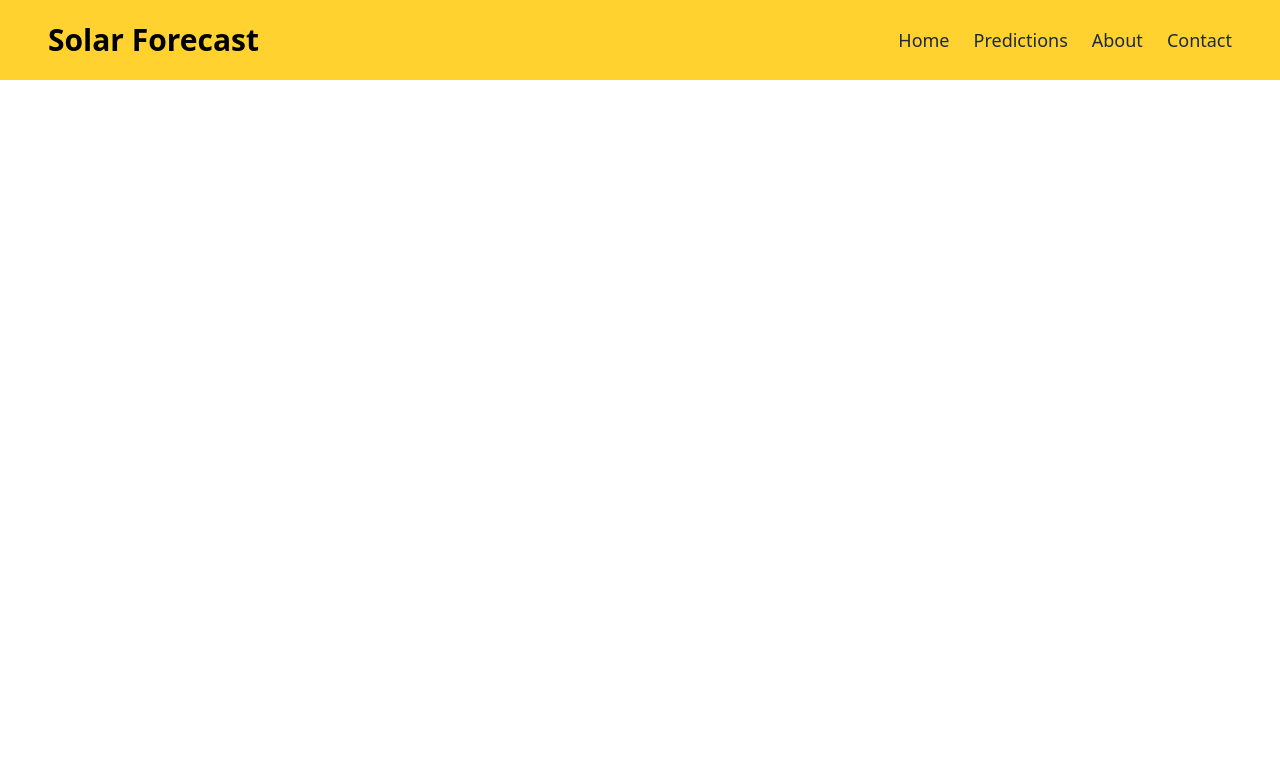
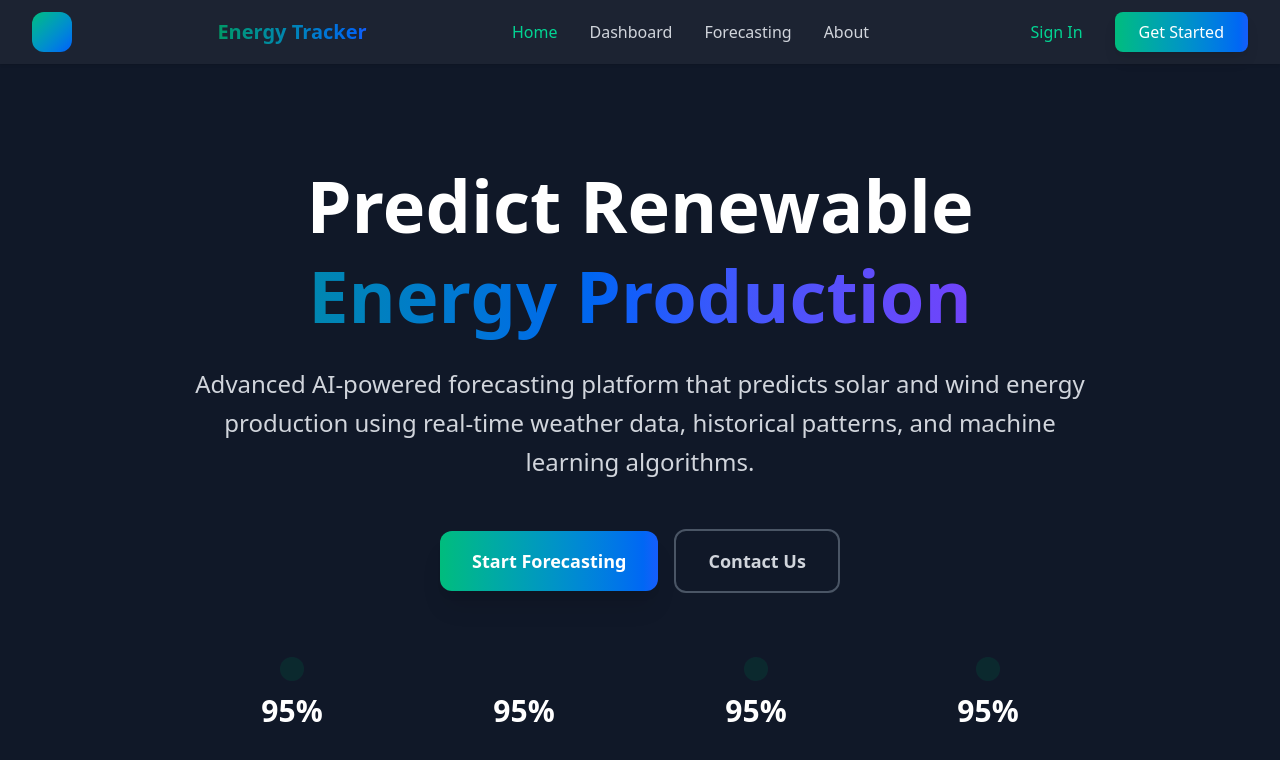
Before and after one commit to ShouvikNITS/Solar_Prediction, a Next.js app: page / in a window 1280 px wide. Shown: the top 760 px of the page. Built offline with nearby package versions, Linux system fonts and the light colour scheme.

Commit message:
Added Home Section

```diff
--- a/package.json
+++ b/package.json
@@ -9,11 +9,14 @@
     "lint": "next lint"
   },
   "dependencies": {
+    "@react-three/drei": "^10.1.2",
+    "@react-three/fiber": "^9.1.2",
     "framer-motion": "^12.16.0",
     "next": "15.3.3",
     "react": "^19.0.0",
     "react-dom": "^19.0.0",
-    "react-icons": "^5.5.0"
+    "react-icons": "^5.5.0",
+    "three": "^0.177.0"
   },
   "devDependencies": {
     "@eslint/eslintrc": "^3",
--- a/src/app/page.tsx
+++ b/src/app/page.tsx
@@ -2,6 +2,60 @@ import Navbar from "@/components/Navbar";
 
 export default function Home() {
   return (
-    <Navbar />
+      <div>
+        <Navbar />
+          <div className="min-h-screen bg-gray-900">
+            <section className="relative from-gray-900 via-gray-800 to-gray-900 py-20 lg:py-24 overflow-hidden">
+                <div className="absolute inset-0 opacity-5"></div>
+                <div className="max-w-7xl mx-auto px-4 sm:px-6 lg:px-8 relative">
+                    <div className="text-center">
+                        <h1 className="text-4xl md:text-6xl lg:text-7xl font-bold text-white leading-tight mb-6">Predict Renewable
+                            <span className="block bg-gradient-to-r from-emerald-600 via-blue-600 to-purple-600 bg-clip-text text-transparent">Energy Production</span>
+                        </h1>
+
+                        <p className="text-xl md:text-2xl text-gray-300 max-w-4xl mx-auto mb-12 leading-relaxed">
+                            Advanced AI-powered forecasting platform that predicts solar and wind energy production using real-time weather data, historical patterns, and machine learning algorithms.
+                        </p>
+
+                        <div className="flex flex-col sm:flex-row gap-4 justify-center items-center mb-16">
+                            <button className="group px-8 py-4 bg-gradient-to-r from-emerald-500 to-blue-600 text-white rounded-xl font-semibold text-lg hover:from-emerald-600 hover:to-blue-700 transition-all duration-300 shadow-xl hover:shadow-2xl transform hover:-translate-y-1 flex items-center">Start Forecasting</button>
+                            <button className="px-8 py-4 border-2 border-gray-600 text-gray-300 rounded-xl font-semibold text-lg hover:border-emerald-400 hover:text-emerald-400 transition-all duration-300">Contact Us</button>
+                        </div>
+
+                        <div className="grid grid-cols-2 md:grid-cols-4 gap-8 max-w-4xl mx-auto">
+                            <div className="text-center group">
+                                <div className="flex justify-center mb-3">
+                                    <div className="p-3 bg-emerald-900/30 rounded-xl group-hover:bg-emerald-200 dark:group-hover:bg-emerald-900/50 transition-colors duration-200"></div>
+                                </div>
+                                <div className="text-3xl font-bold text-white mb-1">95%</div>
+                                <div className="text-gray-300 font-medium"></div>
+                            </div>
+                            <div className="text-center group">
+                                <div className="flex justify-center mb-3">
+                                    <div className="p-3 :bg-emerald-900/30 rounded-xl group-hover:bg-emerald-200 dark:group-hover:bg-emerald-900/50 transition-colors duration-200"></div>
+                                </div>
+                                <div className="text-3xl font-bold text-white mb-1">95%</div>
+                                <div className="text-gray-300 font-medium"></div>
+                            </div>
+                            <div className="text-center group">
+                                <div className="flex justify-center mb-3">
+                                    <div className="p-3 bg-emerald-900/30 rounded-xl group-hover:bg-emerald-200 dark:group-hover:bg-emerald-900/50 transition-colors duration-200"></div>
+                                </div>
+                                <div className="text-3xl font-bold text-white mb-1">95%</div>
+                                <div className="text-gray-300 font-medium"></div>
+                            </div>
+                            <div className="text-center group">
+                                <div className="flex justify-center mb-3">
+                                    <div className="p-3 bg-emerald-900/30 rounded-xl group-hover:bg-emerald-200 dark:group-hover:bg-emerald-900/50 transition-colors duration-200"></div>
+                                </div>
+                                <div className="text-3xl font-bold text-white mb-1">95%</div>
+                                <div className="text-gray-300 font-medium"></div>
+                            </div>
+                        </div>
+                    </div>
+                </div>
+            </section>
+          </div>
+      </div>
   );
 }
--- a/src/components/Navbar.tsx
+++ b/src/components/Navbar.tsx
@@ -1,65 +1,77 @@
 'use client'
 
 import Link from "next/link";
-import {MdMenu} from "react-icons/md";
+import {FaBars} from "react-icons/fa";
+import { motion, AnimatePresence } from "framer-motion";
 import {useState} from "react";
-import {motion, AnimatePresence} from "framer-motion";
 
 export default function Navbar() {
 
     const [isOpen, setIsOpen] = useState(false);
-
-    const toggleMenu = () => {
-        setIsOpen(!isOpen);
-    }
+    const toggleMenu = () => setIsOpen(!isOpen);
 
     return (
-        <div className="h-20 w-full bg-amber-300 flex items-center justify-between font-semibold px-4 lg:px-12">
-            <div>
-                <h2 className="text-2xl lg:text-3xl">Solar Forecast</h2>
+        <div className = "bg-gray-900/95 backdrop-blur-sm shadow-sm sticky top-0 z-50 border-gray-800">
+            <div className="max-w-7xl mx-auto px-4 sm:px-6 lg:px-8">
+                <div className="flex justify-between items-center h-16">
+                    <Link href="/" className="flex items-center space-x-2">
+                        <div className="flex items-center justify-center w-10 h-10 bg-gradient-to-br from-emerald-500 to-blue-600 rounded-xl">
+                            {/*image*/}
+                        </div>
+                    </Link>
+                    <span className="text-xl font-bold bg-gradient-to-r from-emerald-600 to-blue-600 bg-clip-text text-transparent">Energy Tracker</span>
+
+                    <nav className="hidden md:flex items-center space-x-8">
+                        <Link href="/" className="font-medium text-emerald-400">Home</Link>
+                        <Link href="/" className="font-medium text-gray-300 hover:text-emerald-400">Dashboard</Link>
+                        <Link href="/" className="font-medium text-gray-300 hover:text-emerald-400">Forecasting</Link>
+                        <Link href="/" className="font-medium text-gray-300 hover:text-emerald-400">About</Link>
+                    </nav>
+
+                    <div className="hidden md:flex items-center space-x-4">
+                        <button className="px-4 py-2 text-emerald-400 hover:text-emerald-300 duration-200 font-medium">Sign In</button>
+                        <button className="px-6 py-2 bg-gradient-to-r from-emerald-500 to-blue-600 text-white rounded-lg hover:from-emerald-600 hover:to-blue-700 transition-all duration-200 font-medium shadow-lg hover:shadow-xl">Get Started</button>
                     </div>
 
-            <div className="lg:flex">
-                <button className="flex lg:hidden" onClick={toggleMenu}>
-                    <MdMenu size={26} />
+                    <div className="md:hidden flex items-center space-x-2">
+                        <button className="p-2 rounded-lg text-gray-400 hover:text-emerald-400 hover:bg-gray-800 duration-200" onClick={toggleMenu}>
+                            <FaBars />
                         </button>
-
-                <div className="hidden lg:flex gap-6 text-gray-800 text-[18px] font-medium">
-                    <Link href="/">Home</Link>
-                    <Link href="/predictions">Predictions</Link>
-                    <Link href="/about">About</Link>
-                    <Link href="/contact">Contact</Link>
-                </div>
                     </div>
 
                     <AnimatePresence>
-                {
-                    isOpen && (
+                        {isOpen && (
                             <>
+                                {/* Backdrop */}
                                 <motion.div
-                                className="fixed inset-0 bg-black bg-opacity-50 z-40"
+                                    className="fixed inset-0 bg-black bg-opacity-70 z-40"
                                     initial={{ opacity: 0 }}
                                     animate={{ opacity: 1 }}
                                     exit={{ opacity: 0 }}
-                                onClick={toggleMenu}/>
+                                    onClick={toggleMenu}
+                                />
 
+                                {/* Sidebar */}
                                 <motion.div
-                                className="fixed top-0 left-0 h-full w-[70%] bg-amber-300 z-50 p-6 flex flex-col gap-8 shadow-lg"
                                     initial={{ x: "-100%" }}
                                     animate={{ x: 0 }}
                                     exit={{ x: "-100%" }}
                                     transition={{ type: "tween", duration: 0.3 }}
+                                    className="fixed top-0 left-0 h-screen w-[70%] bg-gray-900/95 backdrop-blur-md z-50 p-6 flex flex-col gap-6 shadow-lg"
                                 >
-                                <button className="self-end text-xl" onClick={toggleMenu}>✕</button>
-                                <Link href="/" onClick={toggleMenu}>Home</Link>
-                                <Link href="/predictions" onClick={toggleMenu}>Predictions</Link>
-                                <Link href="/about" onClick={toggleMenu}>About</Link>
-                                <Link href="/contact" onClick={toggleMenu}>Contact</Link>
+                                    <button className="self-end text-white text-2xl" onClick={toggleMenu}>
+                                        ✕
+                                    </button>
+                                    <Link href="/" onClick={toggleMenu} className="font-medium text-emerald-400">Home</Link>
+                                    <Link href="/predictions" onClick={toggleMenu} className="font-medium text-gray-300 hover:text-emerald-400">Predictions</Link>
+                                    <Link href="/about" onClick={toggleMenu} className="font-medium text-gray-300 hover:text-emerald-400">About</Link>
+                                    <Link href="/contact" onClick={toggleMenu} className="font-medium text-gray-300 hover:text-emerald-400">Contact</Link>
                                 </motion.div>
                             </>
-                    )
-                }
+                        )}
                     </AnimatePresence>
+                </div>
+            </div>
         </div>
     )
 }
```
Also changed, not shown: public/photo1.jpeg (added), 1 other file (tests, documents, lock files or other folders). Lines whose indentation alone changed are shown as unchanged.
